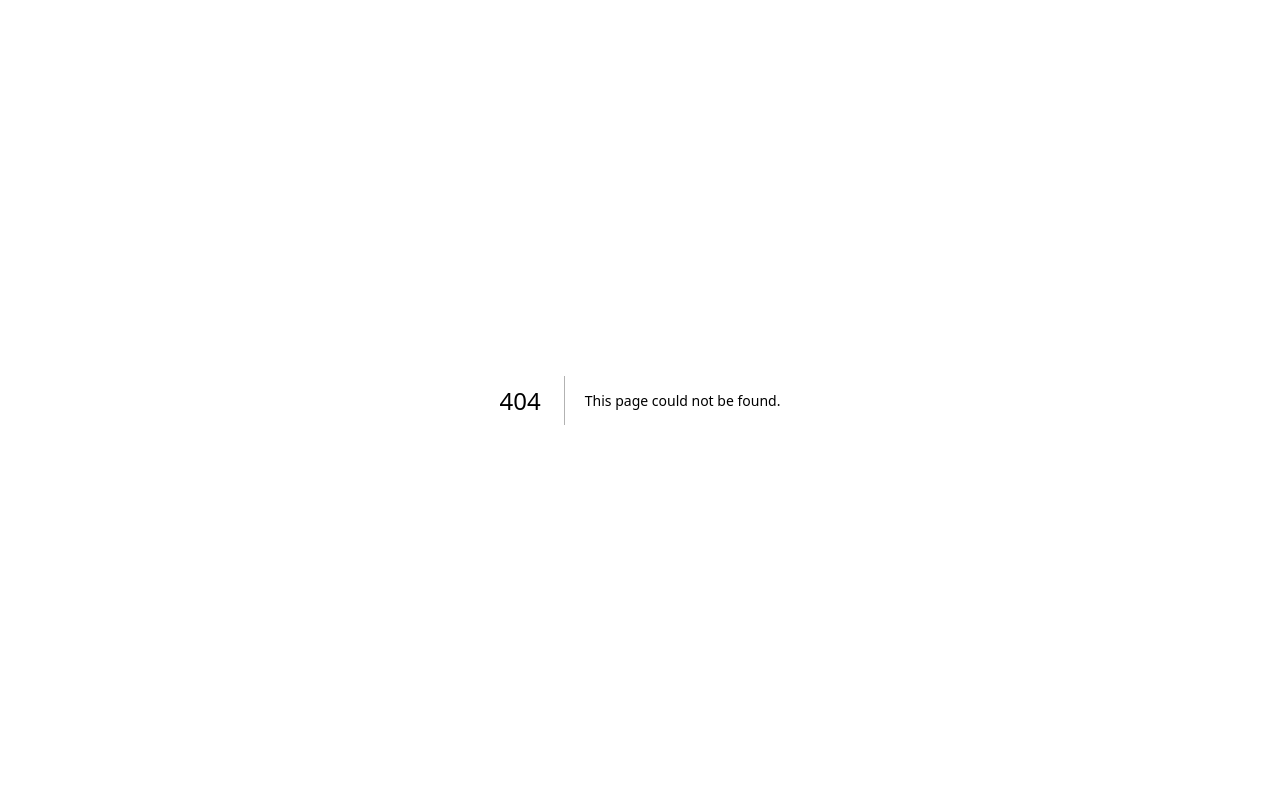
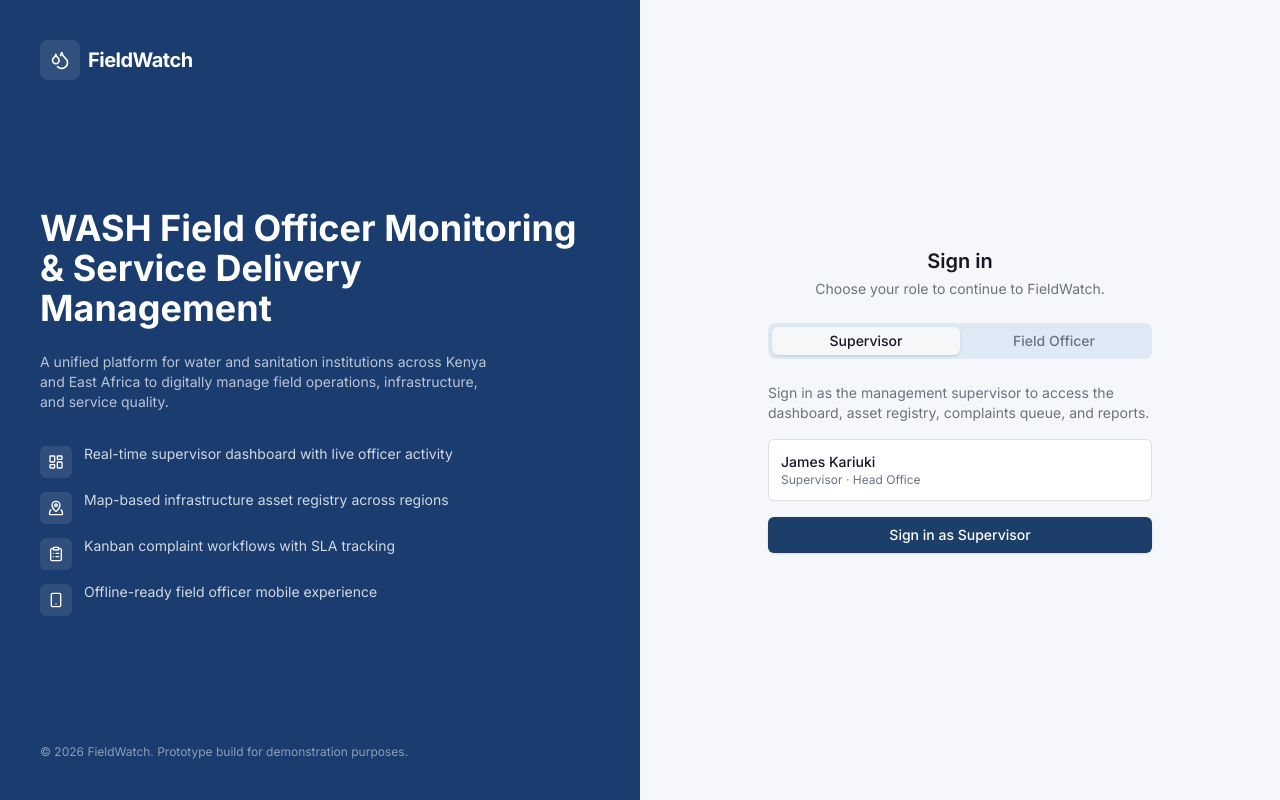
Before and after one commit to JosephNjorog/Wash-Field-Officer, a Next.js app: page /login in a window 1280 px wide. Before the commit this address had no page. Built offline with nearby package versions, Linux system fonts and the light colour scheme.

Commit message:
feat: implement login page with role selection for supervisors and field officers

```diff
--- /dev/null
+++ b/app/login/page.tsx
@@ -0,0 +1,138 @@
+"use client";
+
+import { useState } from "react";
+import { useRouter } from "next/navigation";
+import { Droplets, LayoutDashboard, MapPinned, ClipboardList, Smartphone } from "lucide-react";
+import seed from "@/data/seed.json";
+import type { SeedData } from "@/lib/types";
+import { Button } from "@/components/ui/button";
+import { Label } from "@/components/ui/label";
+import { Tabs, TabsContent, TabsList, TabsTrigger } from "@/components/ui/tabs";
+import {
+  Select,
+  SelectContent,
+  SelectItem,
+  SelectTrigger,
+  SelectValue,
+} from "@/components/ui/select";
+import { useAuthStore } from "@/lib/auth-store";
+
+const officers = (seed as SeedData).officers;
+
+const FEATURES = [
+  { icon: LayoutDashboard, text: "Real-time supervisor dashboard with live officer activity" },
+  { icon: MapPinned, text: "Map-based infrastructure asset registry across regions" },
+  { icon: ClipboardList, text: "Kanban complaint workflows with SLA tracking" },
+  { icon: Smartphone, text: "Offline-ready field officer mobile experience" },
+];
+
+export default function LoginPage() {
+  const router = useRouter();
+  const login = useAuthStore((s) => s.login);
+  const [officerId, setOfficerId] = useState(officers[0].id);
+
+  function signInAsSupervisor() {
+    login({ role: "supervisor", officerId: null, name: "James Kariuki" });
+    router.push("/dashboard");
+  }
+
+  function signInAsOfficer() {
+    const officer = officers.find((o) => o.id === officerId);
+    if (!officer) return;
+    login({ role: "officer", officerId: officer.id, name: officer.name });
+    router.push("/field");
+  }
+
+  return (
+    <div className="grid min-h-screen lg:grid-cols-2">
+      <div className="flex flex-col justify-between bg-brand-primary p-10 text-white">
+        <a href="/" className="flex items-center gap-2">
+          <div className="flex size-10 items-center justify-center rounded-lg bg-white/10">
+            <Droplets className="size-5" />
+          </div>
+          <span className="text-xl font-bold tracking-tight">FieldWatch</span>
+        </a>
+
+        <div className="space-y-6">
+          <h1 className="text-3xl font-bold leading-tight sm:text-4xl">
+            WASH Field Officer Monitoring &amp; Service Delivery Management
+          </h1>
+          <p className="max-w-md text-sm text-white/70">
+            A unified platform for water and sanitation institutions across Kenya and East
+            Africa to digitally manage field operations, infrastructure, and service quality.
+          </p>
+          <div className="space-y-3 pt-2">
+            {FEATURES.map((f) => (
+              <div key={f.text} className="flex items-start gap-3">
+                <div className="mt-0.5 flex size-8 shrink-0 items-center justify-center rounded-md bg-white/10">
+                  <f.icon className="size-4" />
+                </div>
+                <p className="text-sm text-white/80">{f.text}</p>
+              </div>
+            ))}
+          </div>
+        </div>
+
+        <p className="text-xs text-white/50">
+          © {new Date().getFullYear()} FieldWatch. Prototype build for demonstration purposes.
+        </p>
+      </div>
+
+      <div className="flex items-center justify-center bg-brand-surface p-8">
+        <div className="w-full max-w-sm space-y-6">
+          <div className="space-y-1 text-center">
+            <h2 className="text-xl font-semibold text-foreground">Sign in</h2>
+            <p className="text-sm text-muted-foreground">
+              Choose your role to continue to FieldWatch.
+            </p>
+          </div>
+
+          <Tabs defaultValue="supervisor">
+            <TabsList className="grid w-full grid-cols-2">
+              <TabsTrigger value="supervisor">Supervisor</TabsTrigger>
+              <TabsTrigger value="officer">Field Officer</TabsTrigger>
+            </TabsList>
+
+            <TabsContent value="supervisor" className="space-y-4 pt-4">
+              <p className="text-sm text-muted-foreground">
+                Sign in as the management supervisor to access the dashboard, asset registry,
+                complaints queue, and reports.
+              </p>
+              <div className="rounded-md border border-border bg-white p-3">
+                <p className="text-sm font-medium text-foreground">James Kariuki</p>
+                <p className="text-xs text-muted-foreground">Supervisor · Head Office</p>
+              </div>
+              <Button className="w-full" onClick={signInAsSupervisor}>
+                Sign in as Supervisor
+              </Button>
+            </TabsContent>
+
+            <TabsContent value="officer" className="space-y-4 pt-4">
+              <p className="text-sm text-muted-foreground">
+                Sign in as a field officer to access the mobile inspection and complaints view.
+              </p>
+              <div className="space-y-1.5">
+                <Label className="text-xs">Select Officer</Label>
+                <Select value={officerId} onValueChange={setOfficerId}>
+                  <SelectTrigger>
+                    <SelectValue />
+                  </SelectTrigger>
+                  <SelectContent>
+                    {officers.map((o) => (
+                      <SelectItem key={o.id} value={o.id}>
+                        {o.name} — {o.region}
+                      </SelectItem>
+                    ))}
+                  </SelectContent>
+                </Select>
+              </div>
+              <Button className="w-full" onClick={signInAsOfficer}>
+                Sign in as Field Officer
+              </Button>
+            </TabsContent>
+          </Tabs>
+        </div>
+      </div>
+    </div>
+  );
+}
```
